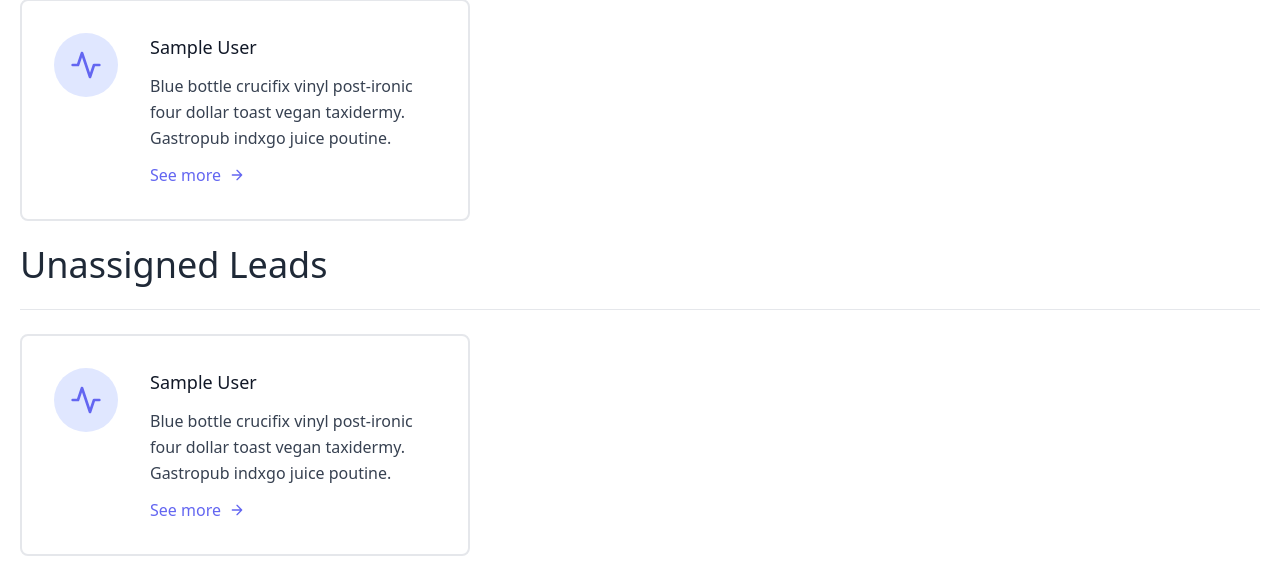
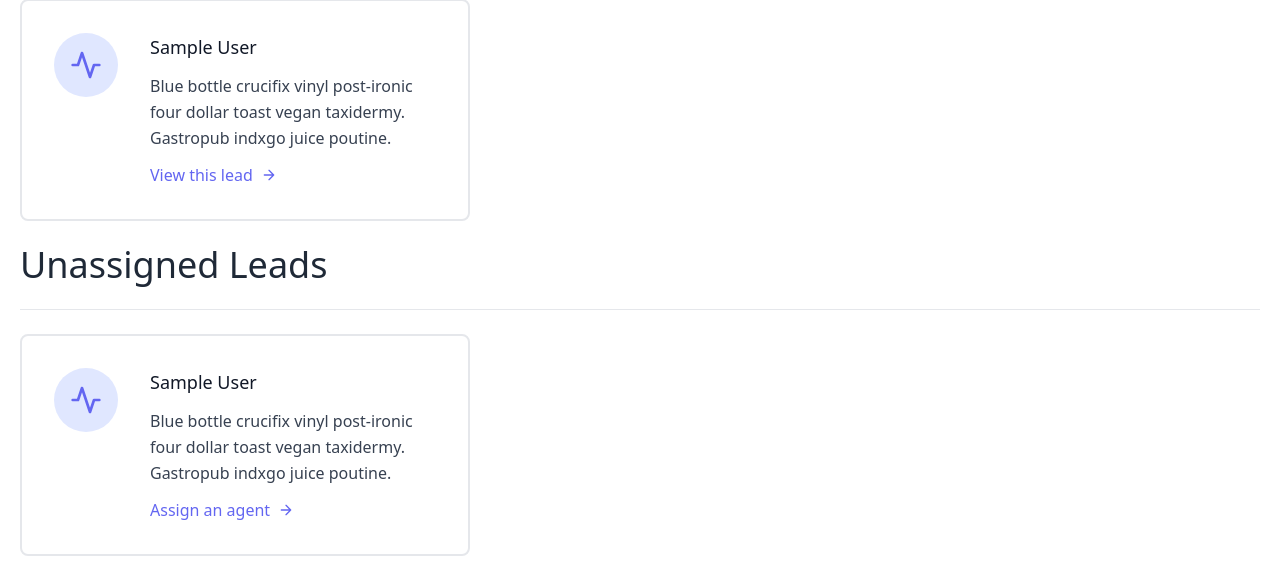
Before and after one commit to lenyagolikov/CRM, a Django app: template leads/templates/leads/lead_list.html in a window 1280 px wide. Shown: the part 218-800 px from the top of the page. Run offline with Django 3.2, Linux system fonts and the light colour scheme; the template is opened without the code that fills it: values that come from a table or form of the project are taken from there, others are empty; tables that the repository leaves empty hold one stand-in row (values such as "Sample post").

Commit message:
Changed including template

```diff
--- a/agents/templates/agents/agent_list.html
+++ b/agents/templates/agents/agent_list.html
@@ -21,7 +21,7 @@
         </div>
         <div class="flex flex-wrap -m-4">
             {% for agent in agents %}
-                {% include "includes/user_card_template.html" with object=agent.user url='agents:agent-detail' id=agent.pk%}
+                {% include "includes/user_card_template.html" with object=agent.user url='agents:agent-detail' id=agent.pk text='View this agent'%}
             {% endfor %}
         </div>
     </div>
--- a/leads/templates/leads/lead_list.html
+++ b/leads/templates/leads/lead_list.html
@@ -21,7 +21,7 @@
         </div>
         <div class="flex flex-wrap -m-4">
             {% for lead in leads %}
-                {% include "includes/user_card_template.html" with object=lead url='leads:lead-detail' id=lead.pk%}
+                {% include "includes/user_card_template.html" with object=lead url='leads:lead-detail' id=lead.pk text='View this lead'%}
             {% endfor %}
         </div>
         <div class="w-full mb-6 py-6 flex justify-between items-center border-b border-gray-200">
@@ -31,7 +31,7 @@
         </div>
         <div class="flex flex-wrap -m-4">
             {% for lead in unassigned_leads %}
-                {% include "includes/user_card_template.html" with object=lead url='leads:lead-detail' id=lead.pk%}
+                {% include "includes/user_card_template.html" with object=lead url='leads:lead-detail' id=lead.pk text='Assign an agent'%}
             {% endfor %}
         </div>
     </div>
--- a/templates/includes/user_card_template.html
+++ b/templates/includes/user_card_template.html
@@ -13,7 +13,7 @@
                 Blue bottle crucifix vinyl post-ironic four dollar toast vegan taxidermy. Gastropub indxgo juice poutine.
             </p>
             <a href="{% url url id %}" class="mt-3 text-indigo-500 inline-flex items-center">
-                See more
+                {{ text }}
                 <svg fill="none" stroke="currentColor" stroke-linecap="round" stroke-linejoin="round" stroke-width="2" class="w-4 h-4 ml-2" viewBox="0 0 24 24">
                     <path d="M5 12h14M12 5l7 7-7 7"></path>
                 </svg>
```
Also changed, not shown: leads/views.py (line endings or trailing spaces).
